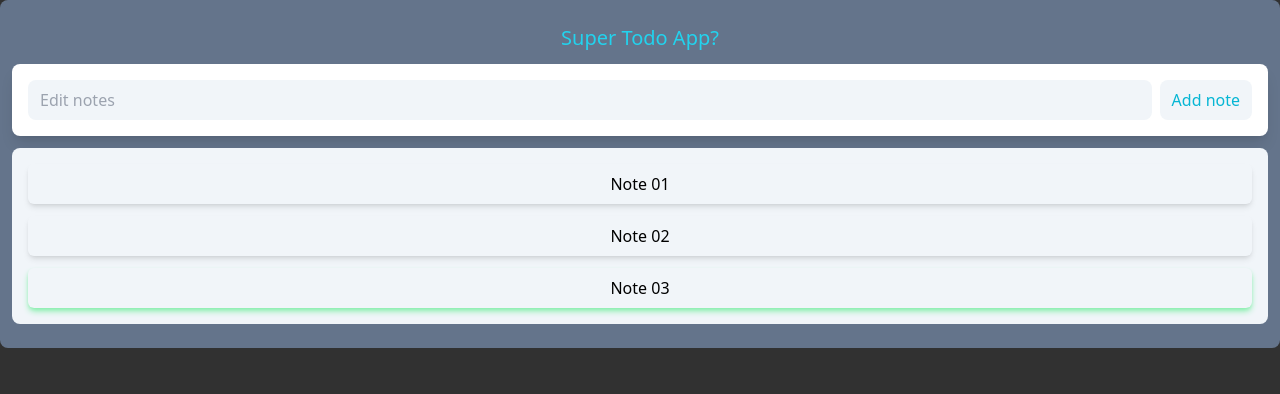
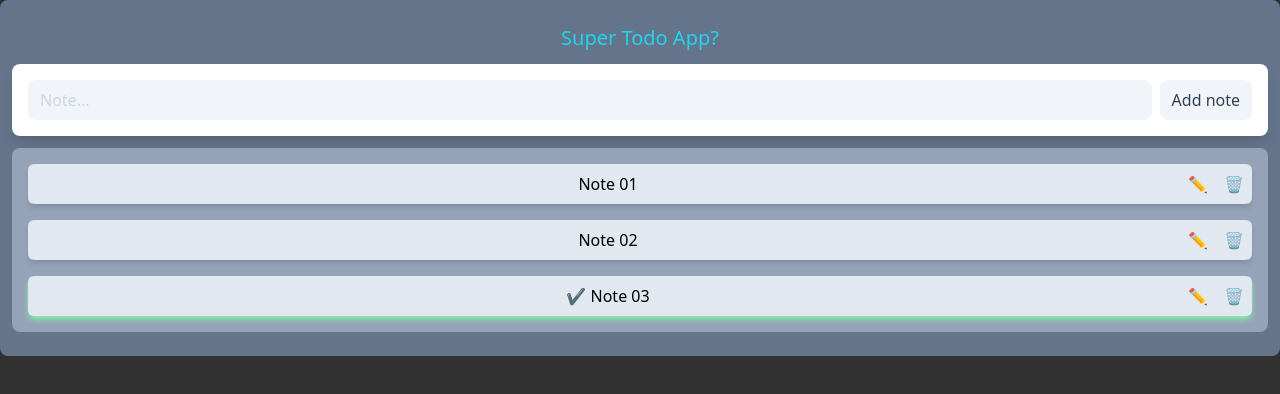
Before and after one commit to LuckyFoxCode/todo_react, a React (Vite) app: page / in a window 1280 px wide. Shown: the top 394 px of the page. Built offline with nearby package versions, Linux system fonts and the light colour scheme.

Commit message:
:recycle: Refactor Form component & Edit notes.

```diff
--- a/src/components/Todo/TodoForm.tsx
+++ b/src/components/Todo/TodoForm.tsx
@@ -12,6 +12,7 @@ export const TodoForm: React.FC<TodoFormProps> = ({ setNotes }) => {
   const handleInputValue = (e: React.ChangeEvent<HTMLInputElement>) => {
     setInputValue(e.target.value);
   };
+
   const handleSubmit = (e: React.FormEvent<HTMLFormElement>) => {
     e.preventDefault();
 
@@ -29,12 +30,18 @@ export const TodoForm: React.FC<TodoFormProps> = ({ setNotes }) => {
     >
       <Input
         type="text"
-        placeholder="Edit notes"
+        placeholder="Note..."
         value={inputValue}
         onChange={handleInputValue}
         className="mr-2"
       />
-      <Button type="submit">Add note</Button>
+      <Button
+        type="submit"
+        disabled={inputValue.length === 0}
+        className={`${!inputValue.length && 'bg-slate-100 text-slate-200'}`}
+      >
+        Add note
+      </Button>
     </form>
   );
 };
--- a/src/components/Todo/TodoItem.tsx
+++ b/src/components/Todo/TodoItem.tsx
@@ -3,21 +3,37 @@ import { TodosProps } from '@/utils/types';
 
 interface TodoItemProps {
   todo: TodosProps;
-  onClick: (id: string) => void;
+  handleDeleteItem: (id: string) => void;
+  handleIsChecked: (id: string) => void;
 }
 
-export const TodoItem: React.FC<TodoItemProps> = ({ todo, onClick }) => {
+export const TodoItem: React.FC<TodoItemProps> = ({
+  todo,
+  handleDeleteItem,
+  handleIsChecked,
+}) => {
   const { id, note, isDone } = todo;
   return (
     <li
-      onClick={() => onClick(id)}
       className={clsx(
-        `flex p-2 rounded-md shadow-md hover:shadow-cyan-200 transition-shadow justify-center cursor-pointer ${
-          isDone && 'shadow-green-300'
+        `flex items-center p-2 rounded-md bg-slate-200 shadow-md hover:shadow-cyan-200 transition-shadow  ${
+          isDone && 'shadow-green-300 bg-green-100'
         }`,
       )}
     >
-      {note}
+      <p
+        onClick={() => handleIsChecked(id)}
+        className="flex justify-center item-center grow cursor-pointer mr-2"
+      >
+        {isDone && '✔️ '}
+        {note}
+      </p>
+      <div className="mr-2 cursor-pointer" onClick={() => console.log('Edit')}>
+        ✏️
+      </div>
+      <div className="ml-2 cursor-pointer" onClick={() => handleDeleteItem(id)}>
+        🗑️
+      </div>
     </li>
   );
 };
--- a/src/components/Todo/TodoList.tsx
+++ b/src/components/Todo/TodoList.tsx
@@ -18,25 +18,43 @@ export const TodoList: React.FC<TodoListProps> = ({
     setNotes(filteredNotes);
   };
 
+  const handleIsChecked = (id: string) => {
+    const isDoneTask = notes.map((note) => {
+      if (note.id === id) {
+        return { ...note, isDone: !note.isDone };
+      } else {
+        return note;
+      }
+    });
+
+    setNotes(isDoneTask);
+  };
+
   return (
     <>
-      {!notes.length ? (
-        <div className="flex flex-col items-center">
-          <h2 className="">Not found notes...</h2>
-          <p>Please add your first note 😥</p>
-        </div>
-      ) : (
+      {
         <ul
           className={clsx(
-            'flex flex-col gap-3 bg-slate-100 p-4 rounded-lg',
+            'flex flex-col gap-4 bg-slate-400 p-4 rounded-lg',
             className,
           )}
         >
           {([] && notes).map((todo) => (
-            <TodoItem key={todo.id} todo={todo} onClick={handleDeleteItem} />
+            <TodoItem
+              key={todo.id}
+              todo={todo}
+              handleDeleteItem={handleDeleteItem}
+              handleIsChecked={handleIsChecked}
+            />
           ))}
+          {!notes.length && (
+            <div className="flex flex-col items-center">
+              <h2 className="">Empty 😥</h2>
+              <p>Please add your first note... </p>
+            </div>
+          )}
         </ul>
-      )}
+      }
     </>
   );
 };
--- a/src/components/common/Button.tsx
+++ b/src/components/common/Button.tsx
@@ -6,20 +6,23 @@ interface ButtonProps {
   withIcon?: boolean;
   className?: string;
   children?: React.ReactNode;
+  disabled?: boolean;
 }
 
 export const Button: React.FC<ButtonProps> = ({
   children,
   type,
   onClick,
+  disabled,
   className,
 }) => {
   return (
     <button
       type={type}
       onClick={onClick}
+      disabled={disabled}
       className={clsx(
-        'px-3 py-2 bg-slate-100 rounded-lg text-cyan-500 focus:outline-cyan-500 ',
+        'px-3 py-2 bg-slate-100 rounded-lg text-slate-700 font-medium focus:outline-cyan-500',
         className,
       )}
     >
--- a/src/components/common/Input.tsx
+++ b/src/components/common/Input.tsx
@@ -25,7 +25,7 @@ export const Input: React.FC<InputProps> = ({
       onChange={onChange}
       placeholder={placeholder}
       className={clsx(
-        'grow bg-slate-100 px-3 py-2 rounded-lg focus:outline-cyan-500 text-cyan-500',
+        'grow bg-slate-100 px-3 py-2 rounded-lg  text-slate-900 font-medium placeholder:font-normal placeholder:text-slate-300 transition-colors focus:outline-cyan-500 focus:placeholder:text-slate-400',
         className,
       )}
     />
```
Also changed, not shown: 1 other file (tests, documents, lock files or other folders).
